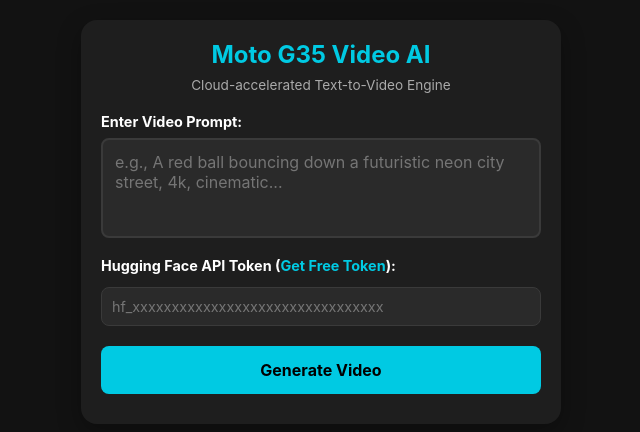
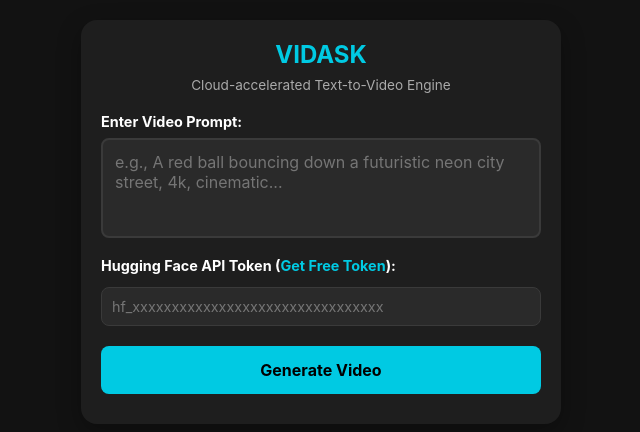
Before and after one commit to mickyblack78/VIDASK, a plain HTML site: page index.html in a window 1280 px wide. Shown: the whole page, without its empty margins (319-959 px from the left). Drawn offline with Linux system fonts and the light colour scheme.

Commit message:
Change title from 'Moto G35 Video AI' to 'VIDASK'

```diff
--- a/index.html
+++ b/index.html
@@ -36,7 +36,7 @@
 <body>
 
 <div class="container">
-    <h1>Moto G35 Video AI</h1>
+    <h1>VIDASK</h1>
     <div class="subtitle">Cloud-accelerated Text-to-Video Engine</div>
 
     <label for="prompt">Enter Video Prompt:</label>
```
